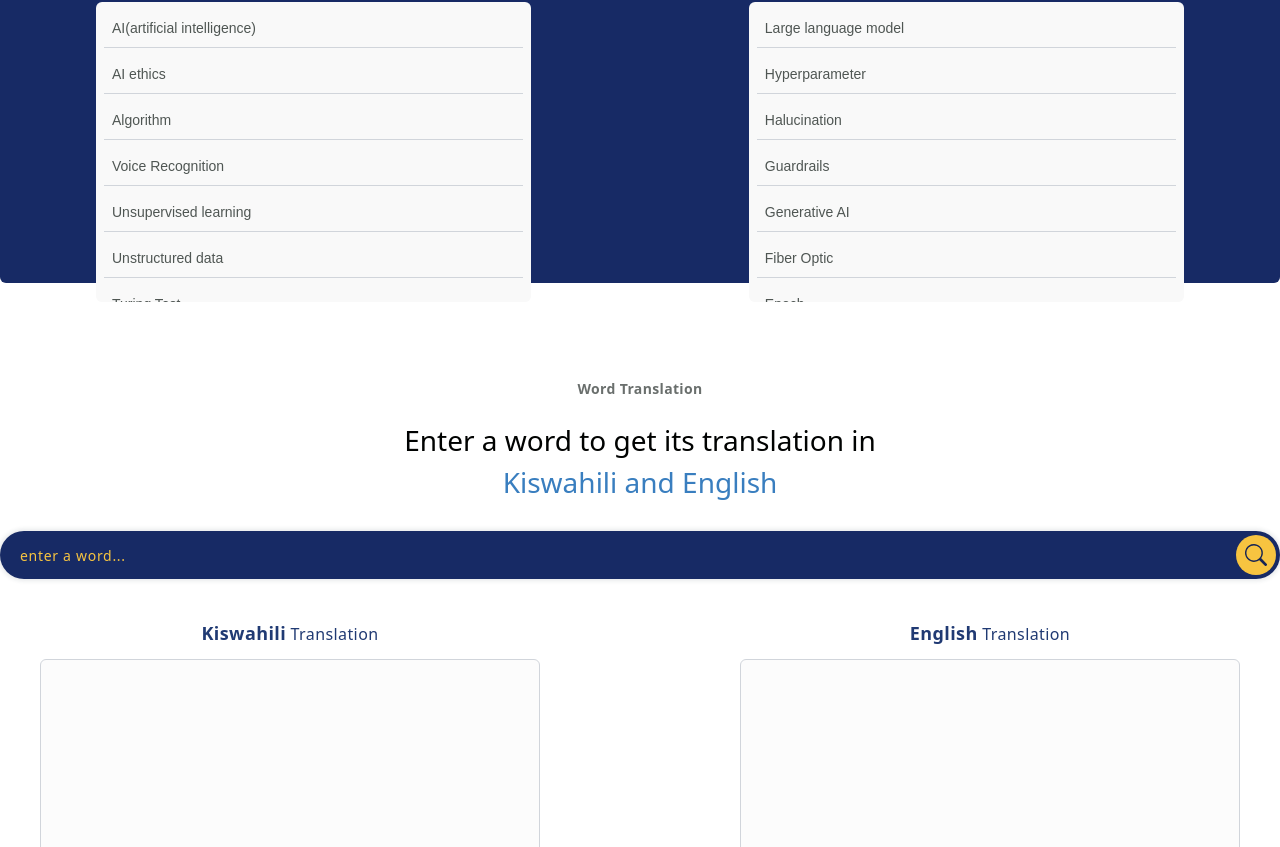
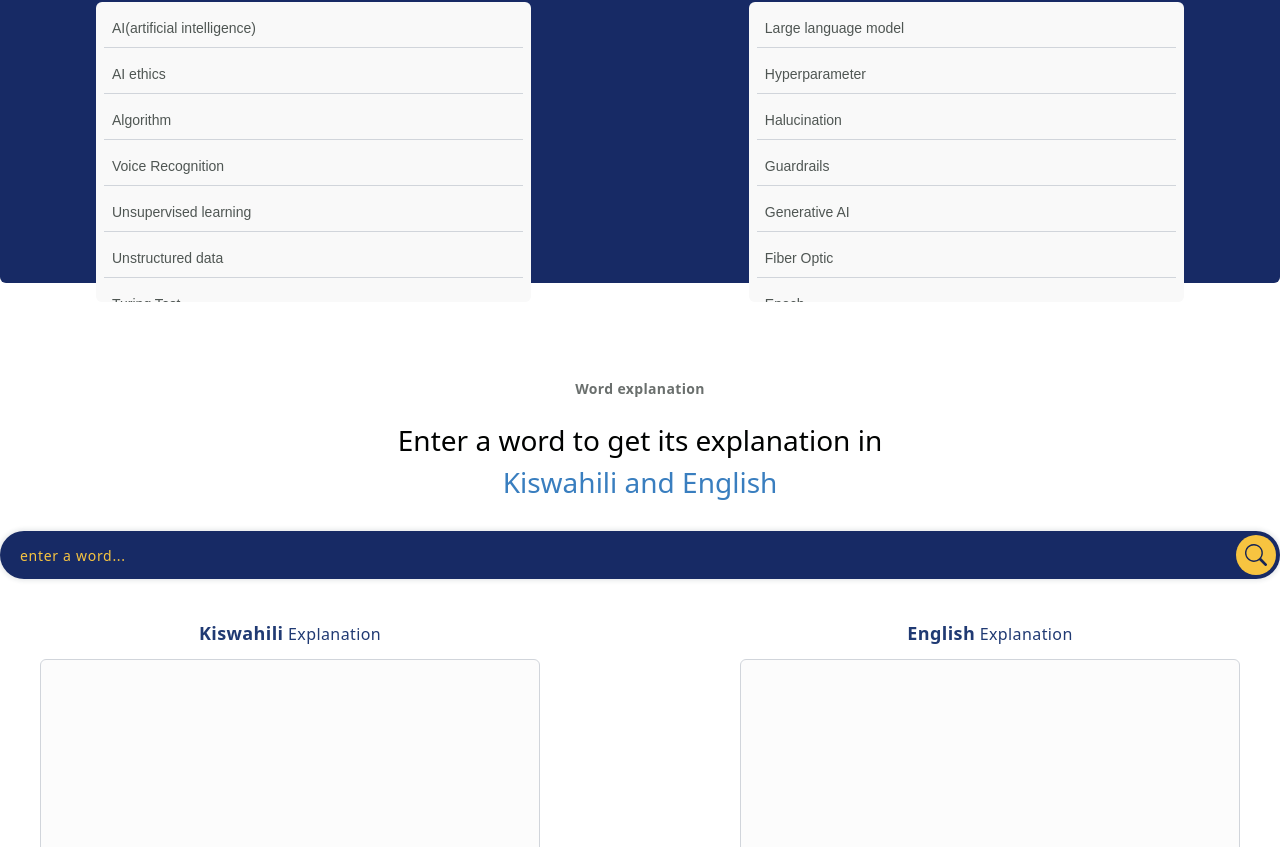
Before and after one commit to kristinenyaga/unesco, a React (Vite) app: page / in a window 1280 px wide. Shown: the part 1716-2563 px from the top of the page. Built offline with nearby package versions, Linux system fonts and the light colour scheme.

Commit message:
fix: kiswahili explanation

```diff
--- a/src/App.jsx
+++ b/src/App.jsx
@@ -13,10 +13,28 @@ function App() {
   const [translation, setTranslation] = useState('');
   const inputRef = useRef(null);
 
+  const splitDescription = (description) => {
+    const translationKeyword = "Translation:"
+    const index = description.indexOf(translationKeyword);
+    console.log(index)
+      if (index === -1) {
+    return { english: description, kiswahili: null };
+  }
+
+  const english = description.slice(0, index).trim();
+  const kiswahili = description.slice(index + translationKeyword.length).trim();
+
+    console.log("english", english)
+    console.log("kiswahili", kiswahili)
+    return { english, kiswahili };
+  }
+
   const handleSearch = (name) => {
     const translationItem = data.find((item) => item.name.toLowerCase().includes(name.toLowerCase()));
     if (translationItem) {
-      setTranslation(translationItem.description);
+      const data = splitDescription(translationItem.description);
+      setTranslation(data);
+
     } else {
       setTranslation('Translation not found');
     }
--- a/src/components/availableWords/AvailableWords.jsx
+++ b/src/components/availableWords/AvailableWords.jsx
@@ -1,4 +1,5 @@
 import data from '../../components/data/data.json';
+
 const AvailableWords = ({ handleWordClick }) => {
   const half = Math.ceil(data.length / 2);
   const firstHalf = data.slice(0, half);
@@ -7,7 +8,7 @@ const AvailableWords = ({ handleWordClick }) => {
   return (
     <section className={`h-[55vh] sm:py-16 py-2 font-poppins bg-blue-900 rounded-md mt-20 mx-auto relative`} id="words">
       <p className="text-yellow text-center text-[30px] font-[100] tracking-wide">Available Words</p>
-      <p className="text-gray-300 text-center text-[20px] font-[100] tracking-wide">Select a word from the list below to get its translation </p>
+      <p className="text-gray-300 text-center text-[20px] font-[100] tracking-wide">Select a word from the list below to get the explanation </p>
       <div className="mt-5 flex justify-between max-w-[1300px] mx-auto px-24 lg:px-0">
         <div className="w-[40%] h-[300px] overflow-y-auto bg-gray-200 p-2 rounded-md">
           {firstHalf.map((word, index) => (
--- a/src/components/search/Search.jsx
+++ b/src/components/search/Search.jsx
@@ -4,6 +4,7 @@ import { BsSearch } from 'react-icons/bs';
 const Search = ({ selectedWord, handleSearch, translation }) => {
   const [inputValue, setInputValue] = useState('');
   const inputRef = useRef(null);
+  console.log(translation)
 
   useEffect(() => {
     if (selectedWord) {
@@ -27,8 +28,8 @@ const Search = ({ selectedWord, handleSearch, translation }) => {
   return (
     <div className='mt-24 max-w-[1300px] mx-auto' id='search'>
       <p className='mb-5 text-sm font-bold tracking-wide text-center text-gray-500'>
-        Word Translation</p>
-      <p className='text-center text-[28px] mb-7 text-black max-w-[500px] mx-auto'>Enter a word to get its translation in <span className='text-blue-200 font-medium'>Kiswahili and English</span></p>
+        Word explanation</p>
+      <p className='text-center text-[28px] mb-7 text-black max-w-[500px] mx-auto'>Enter a word to get its explanation in <span className='text-blue-200 font-medium'>Kiswahili and English</span></p>
       <form className="mb-5 relative" onSubmit={handleSubmit}>
         <div>
           <input
@@ -46,17 +47,20 @@ const Search = ({ selectedWord, handleSearch, translation }) => {
       </form>
       <div className='mt-10 flex justify-between px-10'>
         <div ref={inputRef}>
-          <p className='tracking-wide text-blue-800 font-medium text-center mb-3'><span className='font-semibold text-lg'>Kiswahili</span> Translation</p>
+          <p className='tracking-wide text-blue-800 font-medium text-center mb-3'><span className='font-semibold text-lg'>Kiswahili</span> Explanation</p>
           <div className='bg-gray-100 border border-gray-300 overflow-y-hidden w-[500px] h-[400px] rounded-md'>
             {/* Kiswahili translation can go here */}
+              {translation && (
+              <div className='p-4'>{translation.kiswahili}</div>
+            )}
           </div>
         </div>
         {/* <div className='w-0.5 rounded-md bg-yellow' /> */}
         <div>
-          <p className='tracking-wide text-blue-800 font-medium text-center mb-3'><span className='font-semibold text-lg'>English</span> Translation</p>
+          <p className='tracking-wide text-blue-800 font-medium text-center mb-3'><span className='font-semibold text-lg'>English</span> Explanation</p>
           <div className='bg-gray-100 border border-gray-300 overflow-y-hidden w-[500px] h-[400px] rounded-md'>
             {translation && (
-              <div className='p-4'>{translation}</div>
+              <div className='p-4'>{translation.english}</div>
             )}
           </div>
         </div>
```
